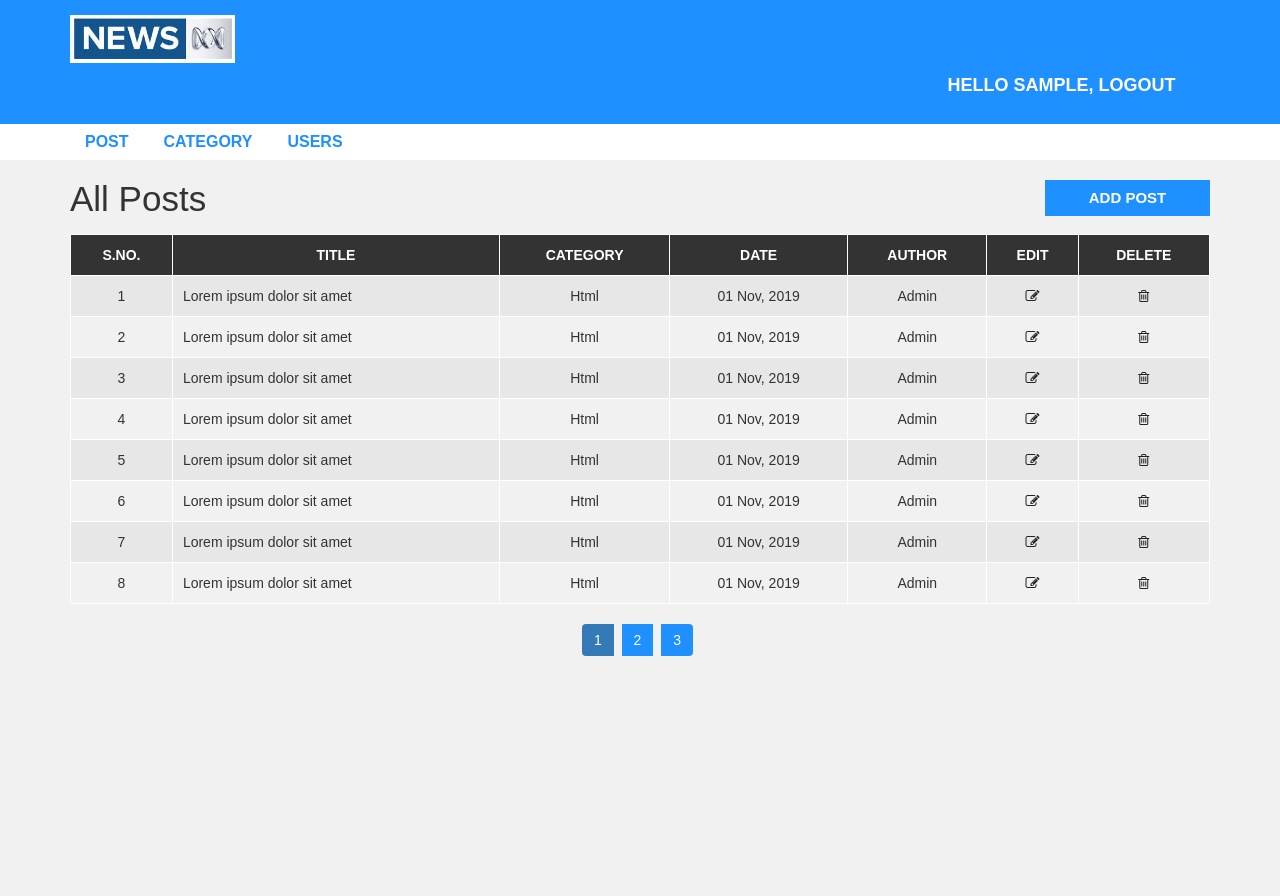
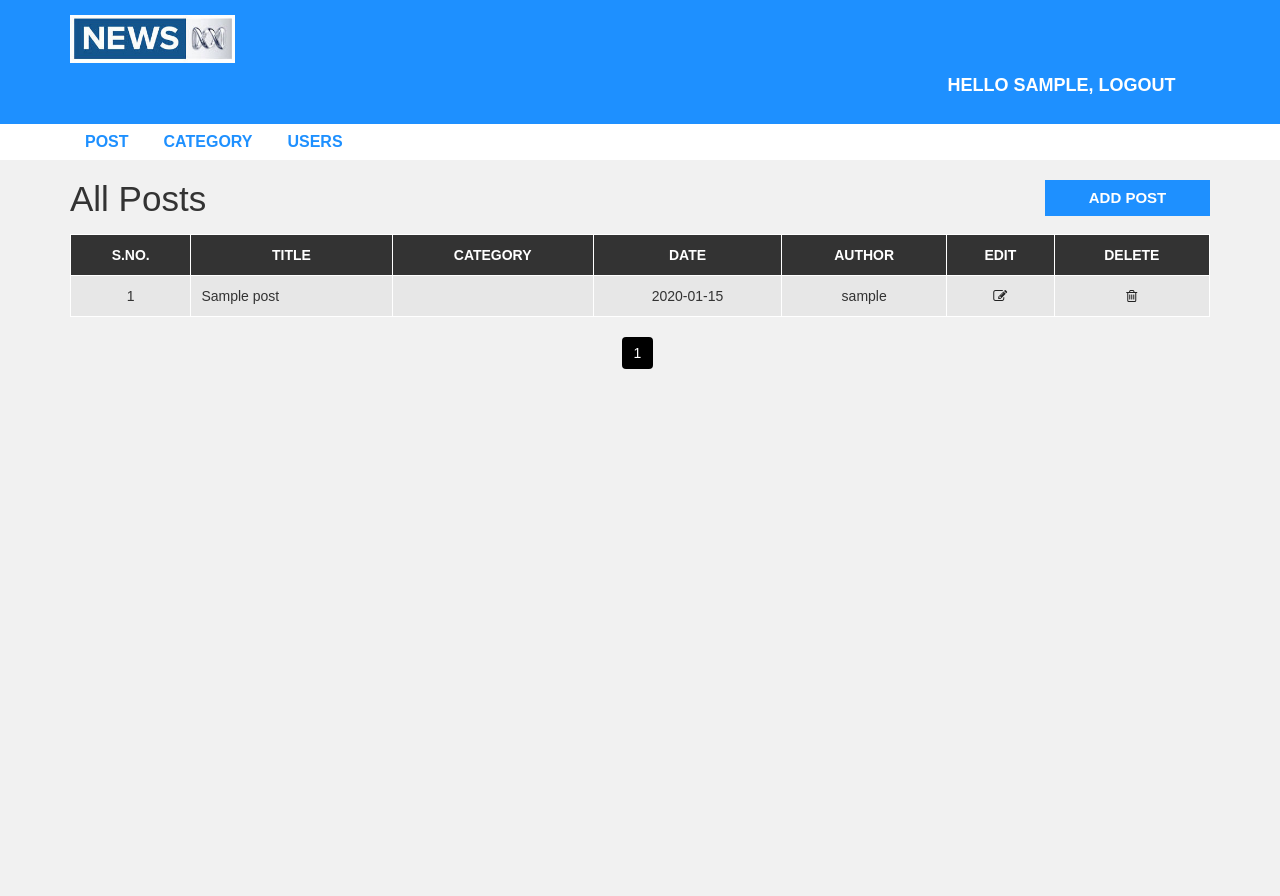
Before and after one commit to tanvir1418/news-site, a PHP site: page /news-site/admin/post.php in a window 1280 px wide. Shown: the top 896 px of the page. Run offline with PHP 8.4, Linux system fonts and the light colour scheme; the visitor is signed in with stand-in values (Sample User, id 1); tables that the repository leaves empty hold one stand-in row (values such as "Sample post").

Commit message:
All Post and User role for seeing post - 152.1

```diff
--- a/admin/post.php
+++ b/admin/post.php
@@ -9,6 +9,35 @@
                   <a class="add-new" href="add-post.php">add post</a>
               </div>
               <div class="col-md-12">
+              <?php
+                require 'config.php';
+                $limit = 3;
+
+                if(isset($_GET['page'])){
+                    $page = $_GET['page'];
+                }else{
+                    $page = 1;
+                }
+
+                $offset = ($page - 1) * $limit;
+
+                if($_SESSION['user_role'] == 1){
+                    $sql = "SELECT * FROM post
+                    LEFT JOIN category ON post.category = category.category_id
+                    LEFT JOIN user ON post.author = user.user_id
+                    ORDER BY post.post_id DESC LIMIT {$offset},{$limit}";
+                }elseif($_SESSION['user_role'] == 0){
+                    $sql = "SELECT * FROM post
+                    LEFT JOIN category ON post.category = category.category_id
+                    LEFT JOIN user ON post.author = user.user_id
+                    WHERE post.author = '{$_SESSION['user_id']}'
+                    ORDER BY post.post_id DESC LIMIT {$offset},{$limit}";
+                }
+
+                $result = mysqli_query($conn, $sql) or die("Query Failed.");
+                if(mysqli_num_rows($result) > 0){
+
+              ?>
                   <table class="content-table">
                       <thead>
                           <th>S.No.</th>
@@ -20,85 +49,51 @@
                           <th>Delete</th>
                       </thead>
                       <tbody>
+                      <?php while($row = mysqli_fetch_assoc($result)){ ?>
                           <tr>
-                              <td class='id'>1</td>
-                              <td>Lorem ipsum dolor sit amet</td>
-                              <td>Html</td>
-                              <td>01 Nov, 2019</td>
-                              <td>Admin</td>
-                              <td class='edit'><a href='update-post.php'><i class='fa fa-edit'></i></a></td>
-                              <td class='delete'><a href='delete-post.php'><i class='fa fa-trash-o'></i></a></td>
+                              <td class='id'><?php echo $row['post_id']; ?></td>
+                              <td><?php echo $row['title']; ?></td>
+                              <td><?php echo $row['category_name']; ?></td>
+                              <td><?php echo $row['post_date']; ?></td>
+                              <td><?php echo $row['username']; ?></td>
+                              <td class='edit'><a href='update-post.php?id=<?php echo $row['title']; ?>'><i class='fa fa-edit'></i></a></td>
+                              <td class='delete'><a href='delete-post.php?id=<?php echo $row['title']; ?>'><i class='fa fa-trash-o'></i></a></td>
                           </tr>
-                          <tr>
-                              <td class='id'>2</td>
-                              <td>Lorem ipsum dolor sit amet</td>
-                              <td>Html</td>
-                              <td>01 Nov, 2019</td>
-                              <td>Admin</td>
-                              <td class='edit'><a href='update-post.php'><i class='fa fa-edit'></i></a></td>
-                              <td class='delete'><a href='delete-post.php'><i class='fa fa-trash-o'></i></a></td>
-                          </tr>
-                          <tr>
-                              <td class='id'>3</td>
-                              <td>Lorem ipsum dolor sit amet</td>
-                              <td>Html</td>
-                              <td>01 Nov, 2019</td>
-                              <td>Admin</td>
-                              <td class='edit'><a href='update-post.php'><i class='fa fa-edit'></i></a></td>
-                              <td class='delete'><a href='delete-post.php'><i class='fa fa-trash-o'></i></a></td>
-                          </tr>
-                          <tr>
-                              <td class='id'>4</td>
-                              <td>Lorem ipsum dolor sit amet</td>
-                              <td>Html</td>
-                              <td>01 Nov, 2019</td>
-                              <td>Admin</td>
-                              <td class='edit'><a href='update-post.php'><i class='fa fa-edit'></i></a></td>
-                              <td class='delete'><a href='delete-post.php'><i class='fa fa-trash-o'></i></a></td>
-                          </tr>
-                          <tr>
-                              <td class='id'>5</td>
-                              <td>Lorem ipsum dolor sit amet</td>
-                              <td>Html</td>
-                              <td>01 Nov, 2019</td>
-                              <td>Admin</td>
-                              <td class='edit'><a href='update-post.php'><i class='fa fa-edit'></i></a></td>
-                              <td class='delete'><a href='delete-post.php'><i class='fa fa-trash-o'></i></a></td>
-                          </tr>
-                          <tr>
-                              <td class='id'>6</td>
-                              <td>Lorem ipsum dolor sit amet</td>
-                              <td>Html</td>
-                              <td>01 Nov, 2019</td>
-                              <td>Admin</td>
-                              <td class='edit'><a href='update-post.php'><i class='fa fa-edit'></i></a></td>
-                              <td class='delete'><a href='delete-post.php'><i class='fa fa-trash-o'></i></a></td>
-                          </tr>
-                          <tr>
-                              <td class='id'>7</td>
-                              <td>Lorem ipsum dolor sit amet</td>
-                              <td>Html</td>
-                              <td>01 Nov, 2019</td>
-                              <td>Admin</td>
-                              <td class='edit'><a href='update-post.php'><i class='fa fa-edit'></i></a></td>
-                              <td class='delete'><a href='delete-post.php'><i class='fa fa-trash-o'></i></a></td>
-                          </tr>
-                          <tr>
-                              <td class='id'>8</td>
-                              <td>Lorem ipsum dolor sit amet</td>
-                              <td>Html</td>
-                              <td>01 Nov, 2019</td>
-                              <td>Admin</td>
-                              <td class='edit'><a href='update-post.php'><i class='fa fa-edit'></i></a></td>
-                              <td class='delete'><a href='delete-post.php'><i class='fa fa-trash-o'></i></a></td>
-                          </tr>
+                          <?php } ?>
                       </tbody>
                   </table>
-                  <ul class='pagination admin-pagination'>
-                      <li class="active"><a>1</a></li>
-                      <li><a>2</a></li>
-                      <li><a>3</a></li>
-                  </ul>
+                  <?php
+                }
+
+                //Problem exists: Have to implement separate query for normal user and admin accordion using session['user_role'].
+                $sql1 = "SELECT * FROM post";
+                $result1 = mysqli_query($conn, $sql1) or die("Query Failed.");
+                if(mysqli_num_rows($result1) > 0){
+                    $total_records = mysqli_num_rows($result1);
+
+                    $total_page = ceil($total_records / $limit);
+                    echo "<ul class='pagination admin-pagination'>";
+                    if($page > 1){
+                        echo '<li><a href="post.php?page='.($page - 1).'">Prev</a></li>';
+                    }
+
+                    for($i=1; $i<=$total_page; $i++){
+                        if($i == $page){
+                            $active = "active";
+                        }else{
+                            $active = "";
+                        }
+                        echo '<li><a class="'.$active.'" href="post.php?page='.$i.'">'.$i.'</a></li>';
+                        //echo "<li><a class='{$active}' href='users.php?page={$i}'>{$i}</a></li>";
+                    }
+                    if($total_page > $page){
+                        echo '<li><a href="post.php?page='.($page + 1).'">Next</a></li>';
+                    }
+
+                    echo "</ul>";
+                }
+
+            ?>
               </div>
           </div>
       </div>
```
Also changed, not shown: admin/upload/Screenshot_1.png (added).
